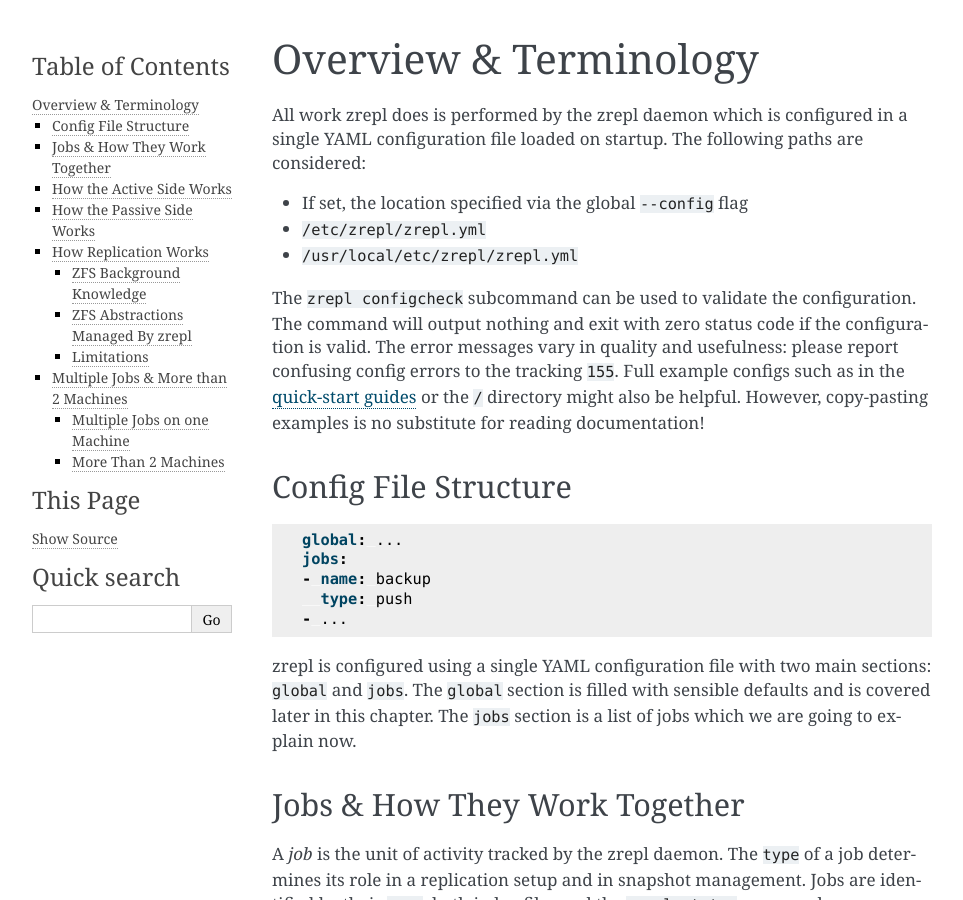
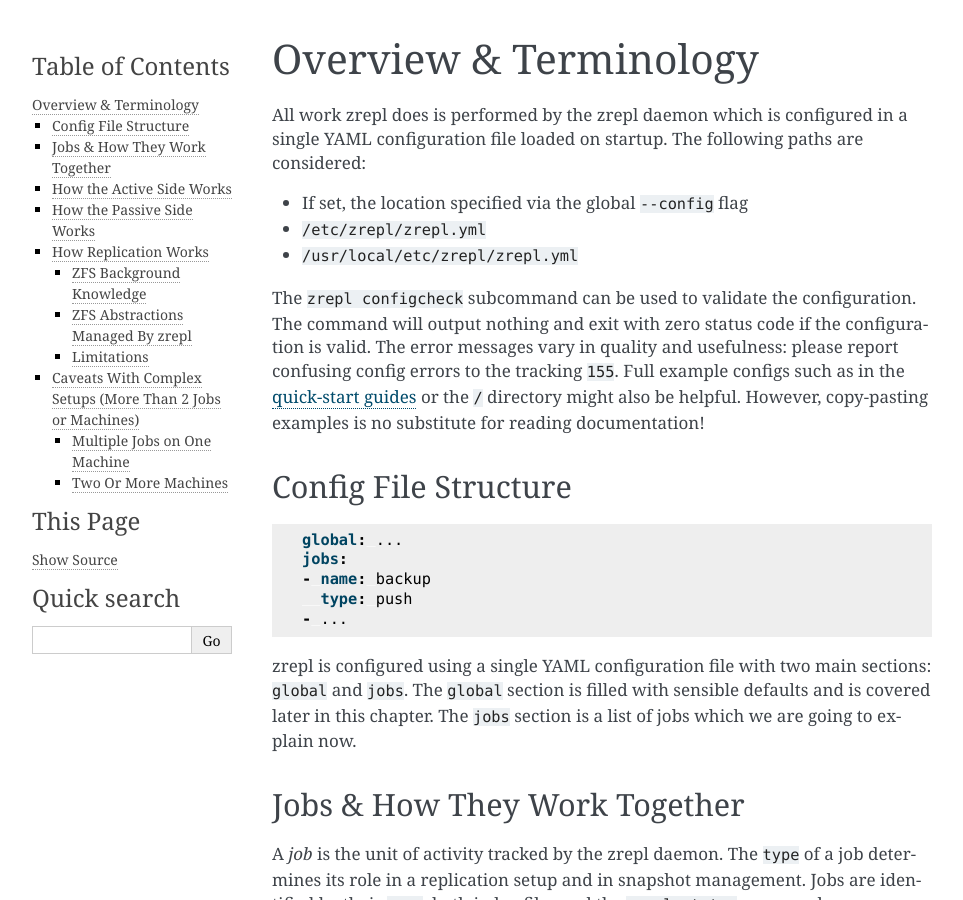
Before and after one commit to zrepl/zrepl, a Sphinx documentation site: the page built from docs/configuration/overview.rst, in a window 1280 px wide and 900 px high. Shown: the whole window, without its empty margins (148-1111 px from the left). Built offline with Sphinx 7.4.7, drawn with Linux system fonts in a browser that asks for light colours; pages that are not in the unit, such as notebooks, are missing from menus; the version number could not be read and is left out; cross-references to code outside the pages are shown as plain code; some of the changed text lies outside the part shown.

Commit message:
docs: clarity on the section that covers more complex setups
closes https://github.com/zrepl/zrepl/pull/596

```diff
--- a/docs/configuration/overview.rst
+++ b/docs/configuration/overview.rst
@@ -243,10 +243,8 @@ Limitations
     This is temporary and being worked on :issue:`24`.
 
 
-.. _jobs-multiple-jobs:
-
-Multiple Jobs & More than 2 Machines
-------------------------------------
+Caveats With Complex Setups (More Than 2 Jobs or Machines)
+----------------------------------------------------------
 
 Most users are served well with a single sender and a single receiver job.
 This section documents considerations for more complex setups.
@@ -262,7 +260,7 @@ This section documents considerations for more complex setups.
 
    If you can't find your desired configuration, have questions or would like to see improvements to multi-job setups, please `open an issue on GitHub <https://github.com/zrepl/zrepl/issues/new>`_.
 
-Multiple Jobs on one Machine
+Multiple Jobs on One Machine
 ^^^^^^^^^^^^^^^^^^^^^^^^^^^^
 As a general rule, multiple jobs configured on one machine **must operate on disjoint sets of filesystems**.
 Otherwise, concurrently running jobs might interfere when operating on the same filesystem.
@@ -281,7 +279,7 @@ On your setup, ensure that
   This scenario is detailed in one of the :ref:`quick-start guides <quickstart-backup-to-external-disk>`.
 
 
-More Than 2 Machines
+Two Or More Machines
 ^^^^^^^^^^^^^^^^^^^^
 
 This section might be relevant to users who wish to *fan-in* (N machines replicate to 1) or *fan-out* (replicate 1 machine to N machines).
```
